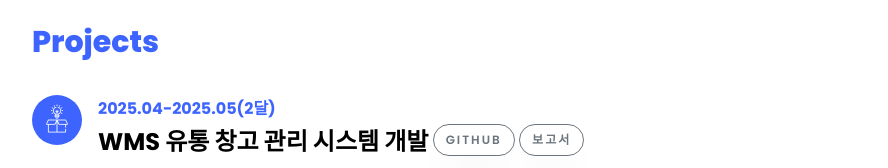
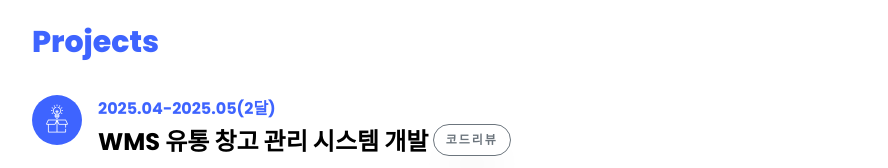
Before and after one commit to sunha-park/portfolio_page, a plain HTML site: page index.html in a window 1280 px wide. Shown: the part 4260-4428 px from the top of the page, without its empty margins (338-1226 px from the left). Drawn offline with Linux system fonts and the light colour scheme; files whose address does not match are found by name.

Commit message:
깃허브 링크 수정

```diff
--- a/index.html
+++ b/index.html
@@ -458,9 +458,7 @@
 									<h2>WMS 유통 창고 관리 시스템 개발</h2>
 									<div>&nbsp;<a class="btn btn-outline-secondary" target="_blank"
 											class="btn btn-outline-secondary"
-											href="https://github.com/sunha-park/SmartWMS.git">Github</a>&nbsp;<a
-											class="btn btn-outline-secondary" target="_blank"
-											href="https://www.notion.so/WMS-1f9e1462cc4980a49f81db8e1c67cc1b?pvs=4">보고서</a>
+											href="https://www.notion.so/Smart-WMS-System-Project-203e153fdf888089ae28d098c9d7179a?source=copy_link">코드리뷰</a>
 									</div>
 								</div>
 								<span class="position">팀 프로젝트(5인)</span>
```
